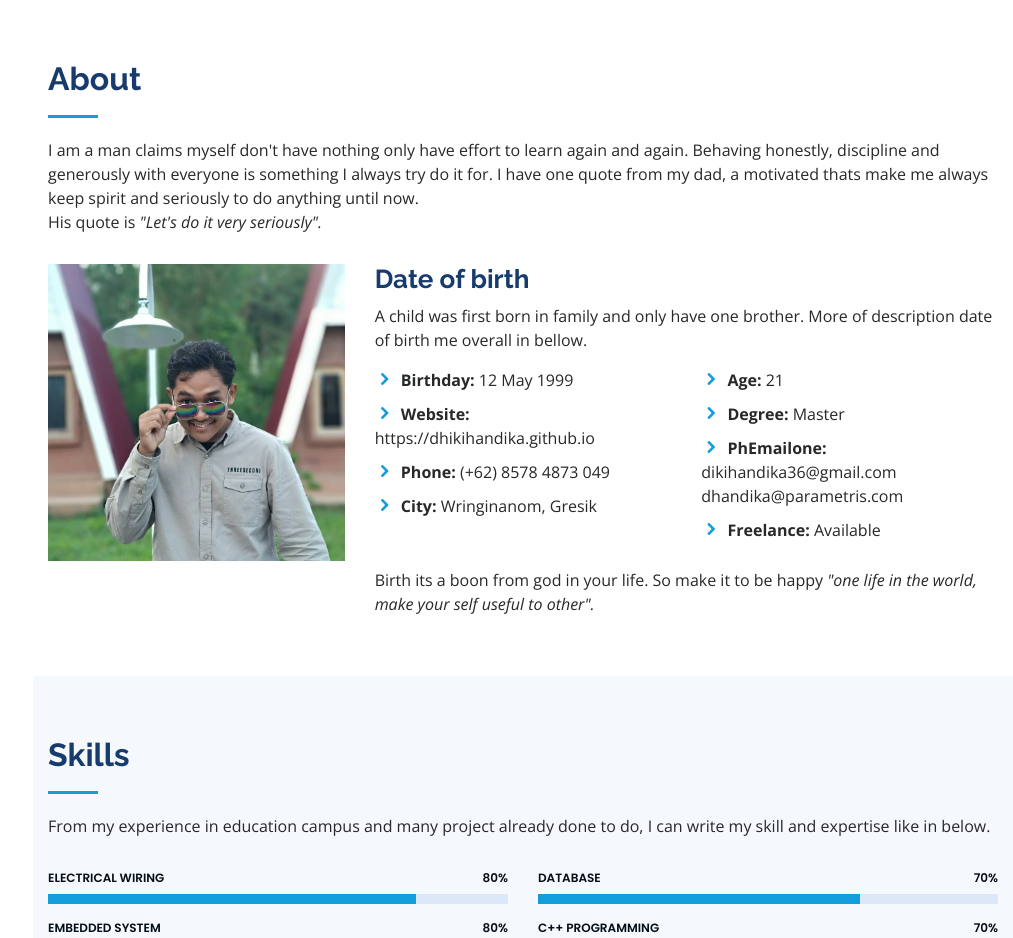
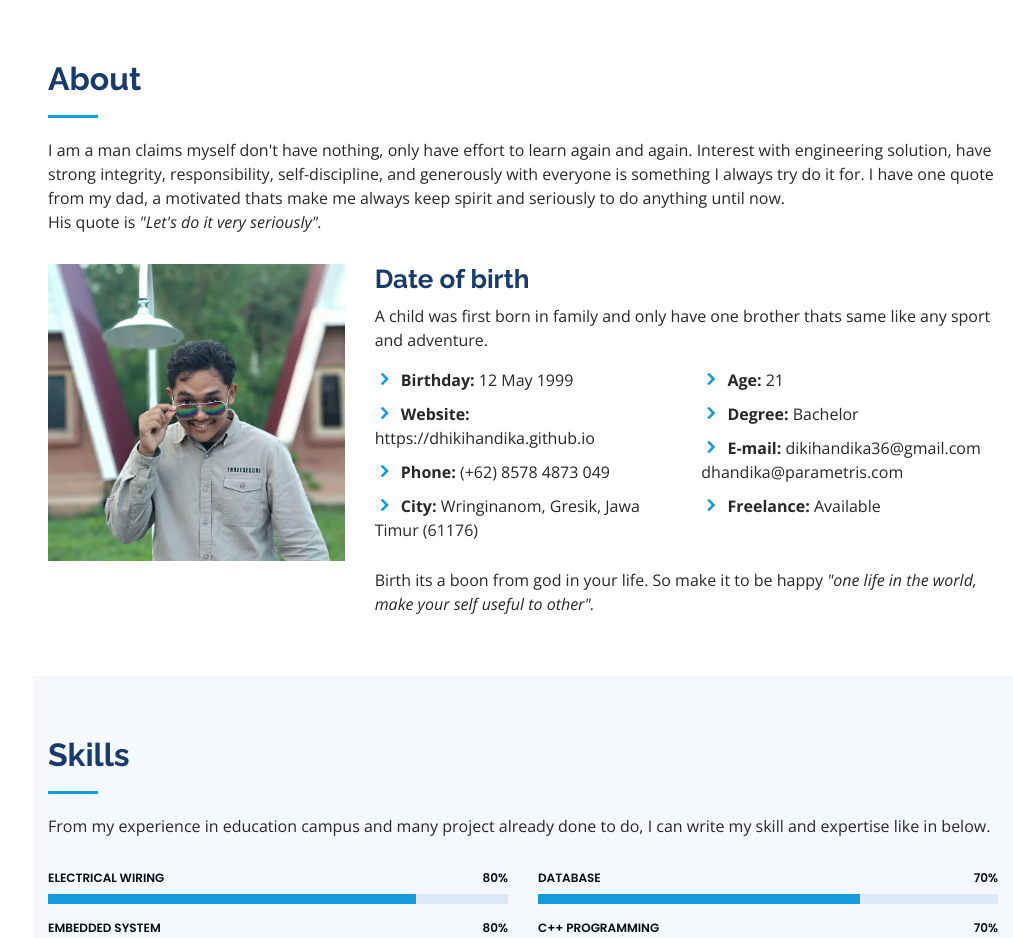
Before and after one commit to dhikihandika/dhikihandika.github.io, a plain HTML site: page index.html in a window 1280 px wide. Shown: the part 800-1738 px from the top of the page, without its empty margins (267-1280 px from the left). Drawn offline with nearby package versions, Linux system fonts and the light colour scheme.

Commit message:
update data about, date of brith etc

```diff
--- a/index.html
+++ b/index.html
@@ -91,7 +91,8 @@
 
         <div class="section-title">
           <h2>About</h2>
-          <p>I am a man claims myself don't have nothing only have effort to learn again and again. Behaving honestly, discipline and generously with everyone is something I always try do it for. I have one quote from my dad, a motivated thats make me always keep spirit and seriously to do anything until now.</p>
+          <p>I am a man claims myself don't have nothing, only have effort to learn again and again.
+          Interest with engineering solution, have strong integrity, responsibility, self-discipline, and generously with everyone is something I always try do it for. I have one quote from my dad, a motivated thats make me always keep spirit and seriously to do anything until now.</p>
           <p>His quote is <i>"Let's do it very seriously".</i></p>
         </div>
 
@@ -102,7 +103,7 @@
           <div class="col-lg-8 pt-4 pt-lg-0 content" data-aos="fade-left">
             <h3>Date of birth</h3>
             <p>
-              A child was first born in family and only have one brother. More of description date of birth me overall in bellow.
+              A child was first born in family and only have one brother thats same like any sport and adventure.
             </p>
             <div class="row">
               <div class="col-lg-6">
@@ -110,14 +111,14 @@
                   <li><i class="icofont-rounded-right"></i> <strong>Birthday:</strong> 12 May 1999</li>
                   <li><i class="icofont-rounded-right"></i> <strong>Website:</strong> https://dhikihandika.github.io</li>
                   <li><i class="icofont-rounded-right"></i> <strong>Phone:</strong> (+62) 8578 4873 049</li>
-                  <li><i class="icofont-rounded-right"></i> <strong>City:</strong> Wringinanom, Gresik</li>
+                  <li><i class="icofont-rounded-right"></i> <strong>City:</strong> Wringinanom, Gresik, Jawa Timur (61176)</li>
                 </ul>
               </div>
               <div class="col-lg-6">
                 <ul>
                   <li><i class="icofont-rounded-right"></i> <strong>Age:</strong> 21</li>
-                  <li><i class="icofont-rounded-right"></i> <strong>Degree:</strong> Master</li>
-                  <li><i class="icofont-rounded-right"></i> <strong>PhEmailone:</strong> dikihandika36@gmail.com dhandika@parametris.com</li>
+                  <li><i class="icofont-rounded-right"></i> <strong>Degree:</strong> Bachelor</li>
+                  <li><i class="icofont-rounded-right"></i> <strong>E-mail:</strong> dikihandika36@gmail.com dhandika@parametris.com</li>
                   <li><i class="icofont-rounded-right"></i> <strong>Freelance:</strong> Available</li>
                 </ul>
               </div>
```
